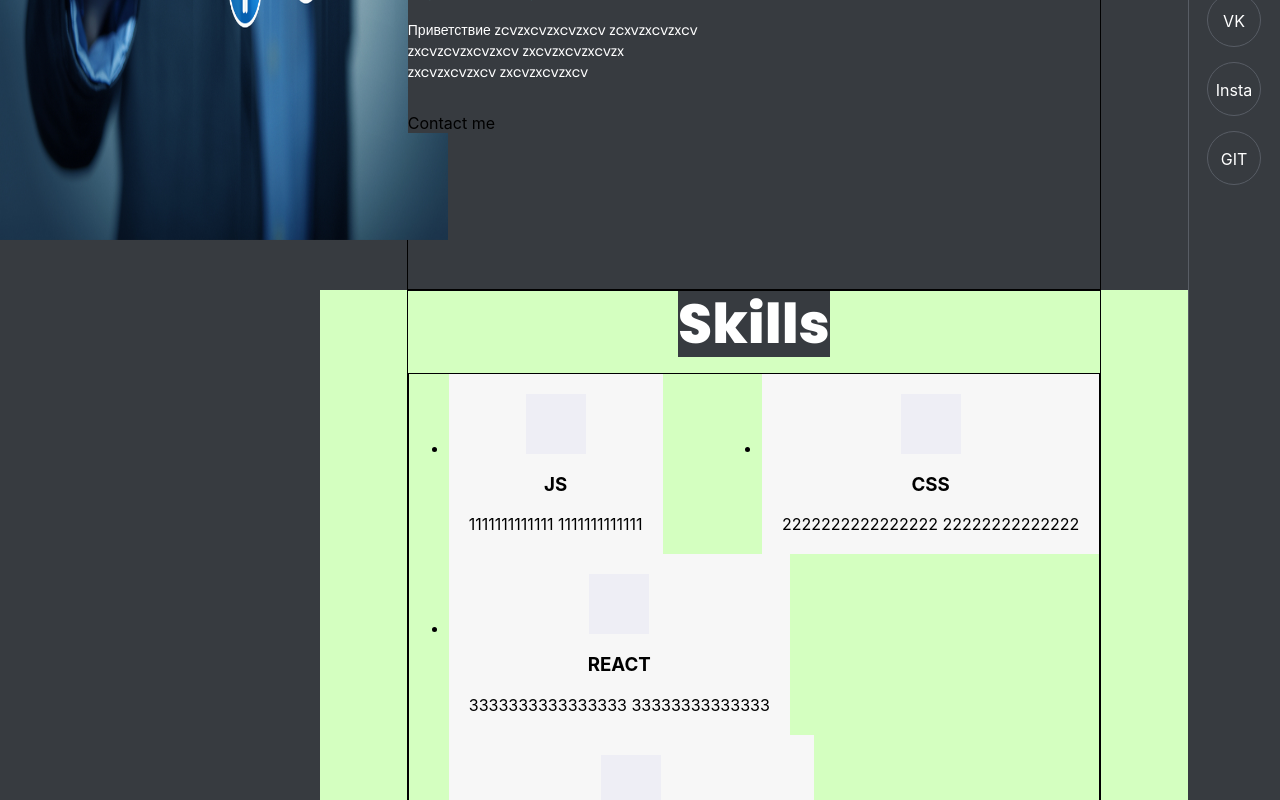
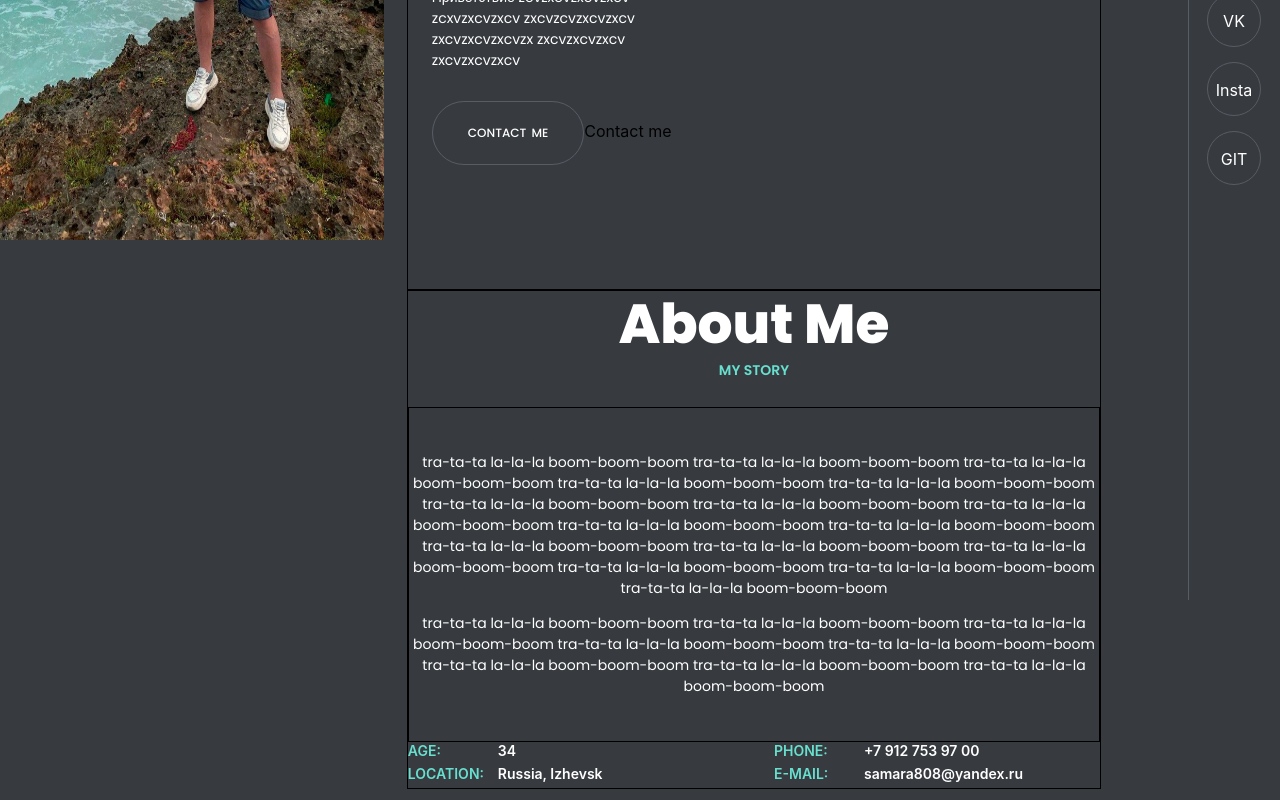
Before and after one commit to EvgenySychev/portfolio-react, a React (Create React App) app: page / in a window 1280 px wide. Shown: the part 560-1360 px from the top of the page. Built offline with nearby package versions, Linux system fonts and the light colour scheme.

Commit message:
Portfolio in Progress (add Story component)

```diff
--- a/src/App.js
+++ b/src/App.js
@@ -6,9 +6,10 @@ import {Works} from "./works/Works";
 import {RemoteWork} from "./remoteWork/RemoteWork";
 import {Contacts} from "./contacts/Сontacts";
 import {Footer} from "./footer/Footer";
-import frontImg from './assets/image/cs_networking.jpg'
+import frontImg from './assets/image/SychFull.jpg'
 import s from './App.module.css'
 import {FooterContacts} from "./footerContacts/FooterContacts";
+import {Story} from "./story/Story";
 
 function App() {
 
@@ -23,6 +24,7 @@ function App() {
             </div>
             <div className={s.body}>
                 <Main/>
+                <Story/>
                 <Skills/>
                 <Works/>
                 <RemoteWork/>
--- a/src/App.module.css
+++ b/src/App.module.css
@@ -13,18 +13,6 @@
     margin-right: 92px;
 }
 
-@media screen and (max-width: 1280px) {
-    .wrapper {
-        margin-left: 25%;
-    }
-    .wrapper:before {
-
-        left: 25%;
-
-    }
-}
-
-
 .wrapper:before {
     content: '';
     position: fixed;
@@ -36,6 +24,16 @@
     z-index: 13;
 }
 
+@media screen and (max-width: 1280px) {
+    .wrapper {
+        margin-left: 25%;
+    }
+
+}
+
+
+
+
 .rootApp {
     display: flex;
 }
@@ -45,6 +43,12 @@
     left: 0;
     width: 35%;
     height: 100%;
+}
+
+@media screen and (max-width: 1280px) {
+    .frontImg {
+        width: 30%;
+    }
 }
 
 .backgroundImg {
--- a/src/header/Header.module.css
+++ b/src/header/Header.module.css
@@ -17,3 +17,7 @@
     align-items: center;
 
 }
+
+@media screen and (max-width: 1280px) {
+
+}
--- a/src/main/Main.js
+++ b/src/main/Main.js
@@ -9,12 +9,28 @@ export function Main() {
                 <div className={style.text}>
                     <span>Hi There</span>
                     <h1 className={style.hTitle}> I am Evgeny Sychev</h1>
-                    <div>
+                    <div className={style.startedContent}>
                         <p>Frontend Developer</p>
                         <div className={style.description}>
                                 Приветствие zcvzxcvzxcvzxcv zcxvzxcvzxcv zxcvzcvzxcvzxcv zxcvzxcvzxcvzx zxcvzxcvzxcv zxcvzxcvzxcv
                         </div>
-                        <a>Contact me</a>
+                        <button className={style.btnContact} >
+                            <span className={style.animatedBtn}>
+                                <span>
+                                    <em>C</em>
+                                    <em>o</em>
+                                    <em>n</em>
+                                    <em>t</em>
+                                    <em>a</em>
+                                    <em>c</em>
+                                    <em>t</em>
+                                    <em> </em>
+                                    <em>m</em>
+                                    <em>e</em>
+                                </span>
+                            </span>
+                        </button>
+                        <a >Contact me</a>
                     </div>
                 </div>
             </div>
--- a/src/main/Main.module.css
+++ b/src/main/Main.module.css
@@ -60,6 +60,76 @@
 
 }
 
+.startedContent{
+    padding-left: 8%;
+    max-width: 500px;
+}
+
+.btnContact {
+    padding: 0 35px;
+    position: relative;
+    overflow: hidden;
+    display: inline-block;
+    vertical-align: middle;
+    height: 64px;
+    line-height: 62px;
+    text-align: center;
+    font-size: 12px;
+    color: #fff;
+    font-weight: 800;
+    text-decoration: none;
+    text-transform: uppercase;
+    background: 0 0;
+    outline: none;
+    border: 1px solid #585d65;
+    cursor: pointer;
+    border-radius: 64px;
+    -moz-border-radius: 64px;
+    -webkit-border-radius: 64px;
+    -moz-transition: 1s all cubic-bezier(.165,.85,.45,1) 0s;
+    -webkit-transition: 1s all cubic-bezier(.165,.85,.45,1) 0s;
+    -o-transition: 1s all cubic-bezier(.165,.85,.45,1) 0s;
+}
+
+.animatedBtn {
+
+    position: relative;
+    top: -1px;
+    display: inline-block;
+    vertical-align: middle;
+    line-height: 16px;
+    text-transform: uppercase;
+    font-weight: 800;
+    text-align: center;
+    font-size: 12px;
+    color: #fff;
+}
+
+.animatedBtn span {
+    position: relative;
+    overflow: hidden;
+    display: block;
+    text-shadow: 0 16px 0 #68e0cf;
+}
+
+
+.animatedBtn span em {
+    transition-delay: .025s;
+    min-width: 5px;
+    display: inline-block;
+    vertical-align: middle;
+    font-style: normal;
+    backface-visibility: hidden;
+    transition: transform .3s ease;
+    -moz-transition: transform .3s ease;
+    -webkit-transition: transform .3s ease;
+    -o-transition: transform .3s ease;
+    transform: translateY(0);
+    -webkit-transform: translateY(0);
+    -moz-transform: translateY(0);
+    -o-transform: translateY(0);
+}
+
 .description {
     font-family: 'Poppins', sans-serif;
     margin: 0 0 30px;
--- /dev/null
+++ b/src/story/Story.js
@@ -0,0 +1,61 @@
+import React from 'react'
+import {Title} from "../common/Components/Title/Title";
+import style from './Story.module.scss'
+import styleContainer from "../common/styles/Container.module.css";
+
+export const Story = () => {
+    return <div className={style.storyBlock}>
+
+        <div className={`${styleContainer.container} ${style.storyContainer}`}>
+            <div>
+                <Title title={'About Me'}/>
+                <div className={style.storyTitle}>
+                    <span>MY STORY</span>
+                </div>
+            </div>
+            <div className={style.descriptionBlock}>
+                <div className={style.description}>
+                    <p>tra-ta-ta la-la-la boom-boom-boom tra-ta-ta la-la-la boom-boom-boom tra-ta-ta la-la-la
+                        boom-boom-boom tra-ta-ta la-la-la boom-boom-boom tra-ta-ta la-la-la boom-boom-boom tra-ta-ta
+                        la-la-la boom-boom-boom tra-ta-ta la-la-la boom-boom-boom tra-ta-ta la-la-la boom-boom-boom
+                        tra-ta-ta la-la-la boom-boom-boom tra-ta-ta la-la-la boom-boom-boom tra-ta-ta la-la-la
+                        boom-boom-boom tra-ta-ta la-la-la boom-boom-boom tra-ta-ta la-la-la boom-boom-boom tra-ta-ta
+                        la-la-la boom-boom-boom tra-ta-ta la-la-la boom-boom-boom tra-ta-ta la-la-la boom-boom-boom</p>
+                    <p>tra-ta-ta la-la-la boom-boom-boom tra-ta-ta la-la-la boom-boom-boom tra-ta-ta la-la-la
+                        boom-boom-boom tra-ta-ta la-la-la boom-boom-boom tra-ta-ta la-la-la boom-boom-boom tra-ta-ta
+                        la-la-la boom-boom-boom tra-ta-ta la-la-la boom-boom-boom tra-ta-ta la-la-la boom-boom-boom</p>
+                </div>
+            </div>
+            <div className={style.infoList}>
+                <ul>
+                    <li>
+                        <strong>
+                            <span>Age:</span>
+                        </strong>
+                        <span>34</span>
+                    </li>
+                    <li>
+                        <strong>
+                            <span>Phone:</span>
+                        </strong>
+                        <span>+7 912 753 97 00</span>
+                    </li>
+                    <li>
+                        <strong>
+                            <span>Location:</span>
+                        </strong>
+                        <span>Russia, Izhevsk</span>
+                    </li>
+                    <li>
+                        <strong>
+                            <span>E-Mail:</span>
+                        </strong>
+                        <span>samara808@yandex.ru</span>
+                    </li>
+                </ul>
+            </div>
+        </div>
+
+
+    </div>
+}
--- /dev/null
+++ b/src/story/Story.module.scss
@@ -0,0 +1,70 @@
+@import "../common/styles/sass/variables";
+@import "../common/styles/sass/mixins";
+
+.storyBlock {
+    min-height: 100vh;
+    background: $bgColor;
+}
+
+.storyContainer {
+    flex-direction: column;
+    justify-content: flex-start;
+    flex-wrap: nowrap;
+}
+
+.storyTitle {
+
+    @include text($fontMain,14px,center,$primaryColor);
+
+    background: $bgColor;
+    height: 50px;
+    display: block;
+    font-weight: 600;
+    line-height: 26px;
+}
+
+.descriptionBlock{
+    border: 1px solid;
+    width: 100%;
+    display: flex;
+    justify-content: space-between;
+    flex-wrap: wrap;
+}
+
+.description {
+
+    @include text($fontMain,14px,center,$textColor);
+        padding: 0;
+        margin: 30px 0;
+
+}
+
+.infoList ul {
+    list-style: none;
+    margin: 0 -20px;
+    padding: 0;
+    font-size: 0;
+}
+
+.infoList ul li {
+    margin: 0 0 6px;
+    padding: 0 20px;
+    display: inline-block;
+    vertical-align: top;
+    width: 50%;
+    font-size: 14px;
+    font-weight: 600;
+}
+
+.infoList ul li strong span {
+    display: inline-block;
+    vertical-align: top;
+    width: 90px;
+    font-weight: 600;
+    text-transform: uppercase;
+    color: #68e0cf;
+}
+
+.infoList ul li span {
+    color: #fff;
+}
```
Also changed, not shown: src/assets/image/SychFull — копия.jpg (added), src/assets/image/SychFull.jpg (added), src/skills/Skills.module.css (line endings or trailing spaces).
